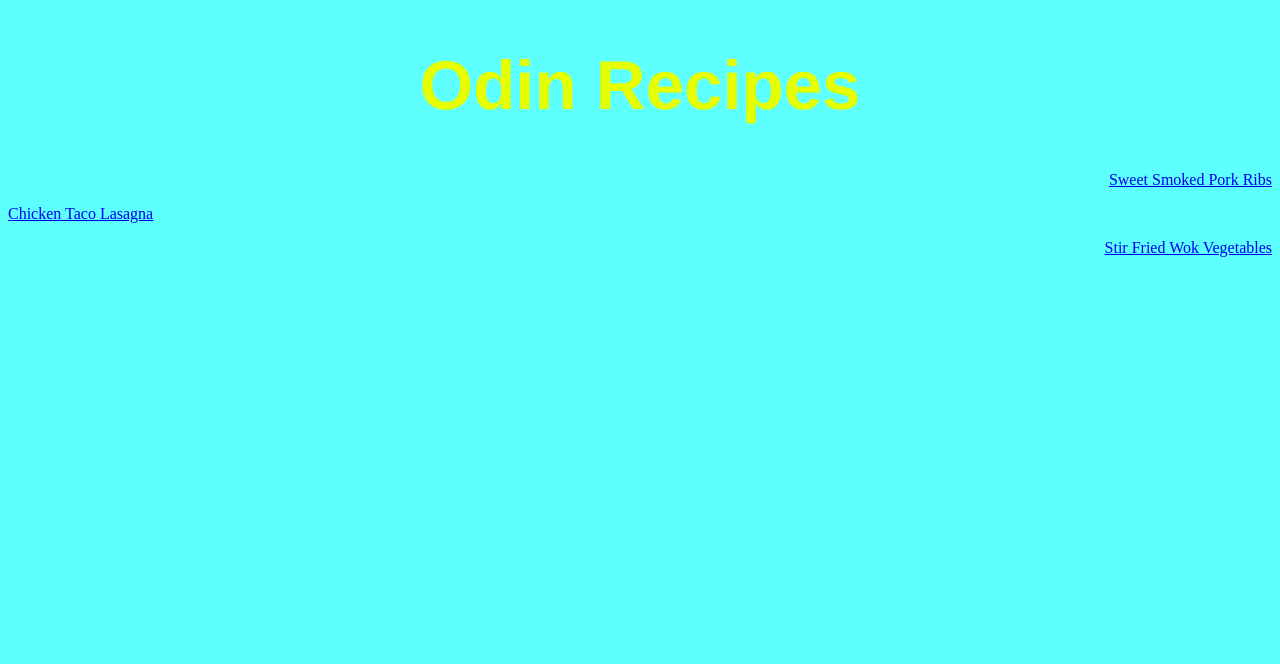
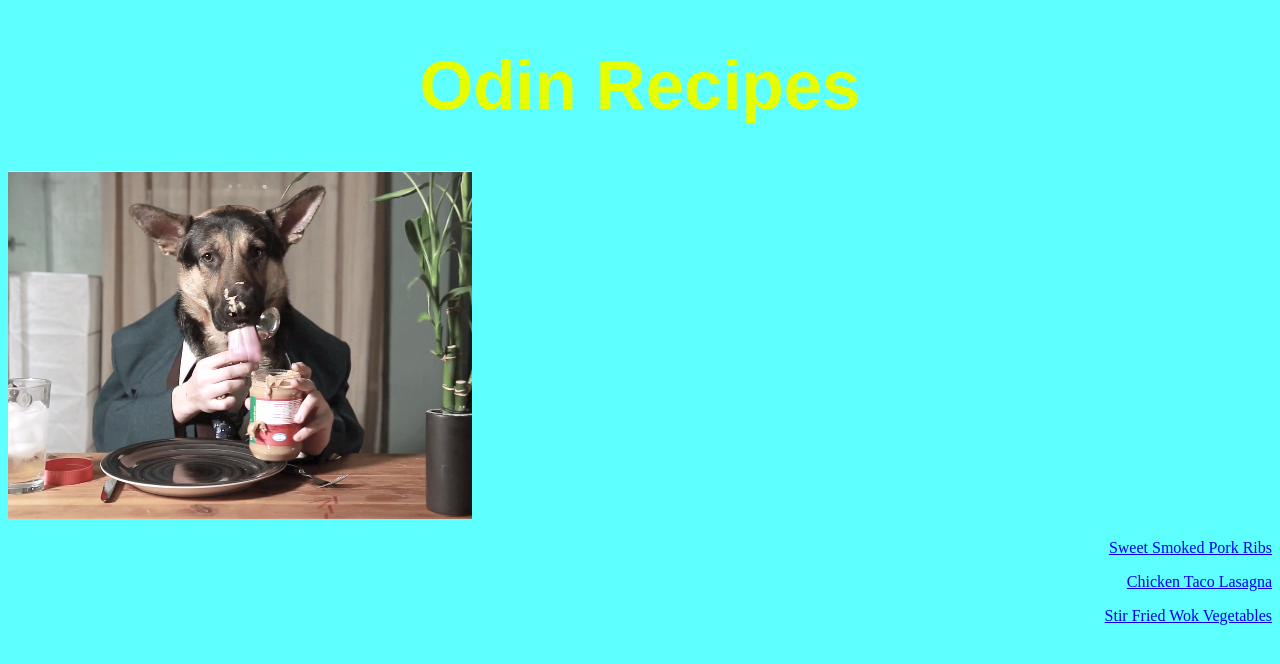
Before and after one commit to Batoru1/odin-recipes, a plain HTML site: page index.html in a window 1280 px wide. Drawn offline with Linux system fonts and the light colour scheme.

Commit message:
images/doggo.jpg

```diff
--- a/index.html
+++ b/index.html
@@ -9,9 +9,10 @@
 
 <body>
     <h1>Odin Recipes</h1>
+    <img src="images/doggo.jpg" alt="fanny doggo eating with human hands">
     <p><a href="recipes/pork-ribs.html">Sweet Smoked Pork Ribs</a></p>
-    <a href="recipes/lasagna.html">Chicken Taco Lasagna</a>
-    <p> <a href="recipes/wok.html">Stir Fried Wok Vegetables</a></p>
+    <p><a href="recipes/lasagna.html">Chicken Taco Lasagna</a></p>
+    <p><a href="recipes/wok.html">Stir Fried Wok Vegetables</a></p>
 </body>
 
 </html>
```
Also changed, not shown: images/doggo.jpg (added).
